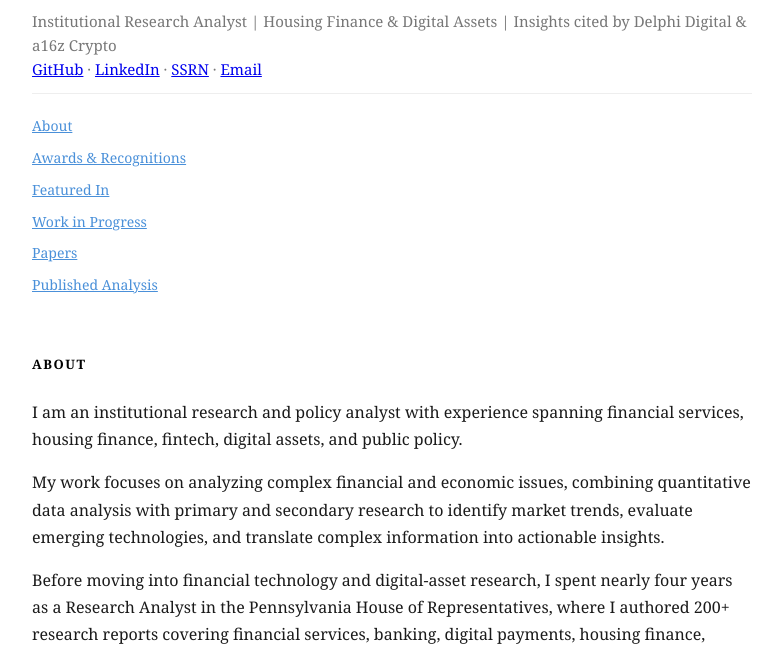
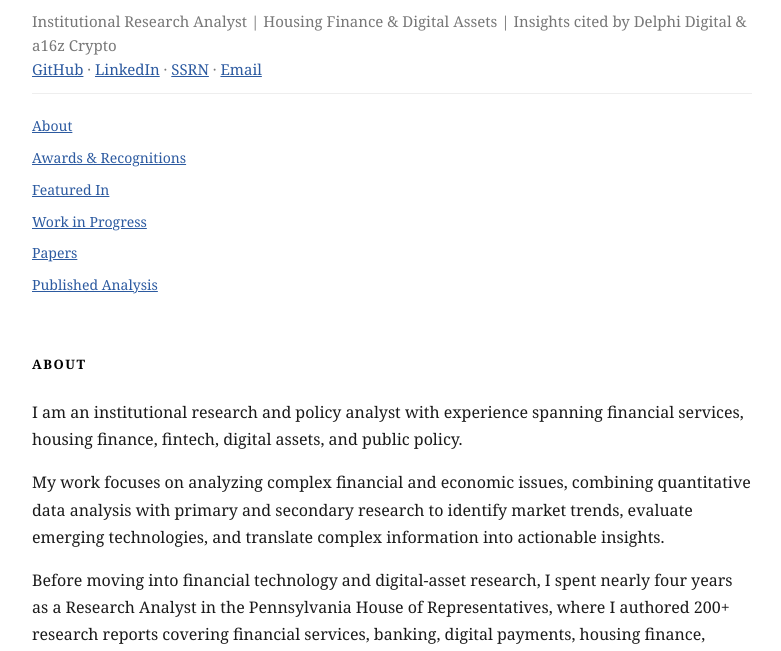
Before and after one commit to BrandynHamilton/Research, a plain HTML site: page index.html in a window 1280 px wide. Shown: the part 149-800 px from the top of the page, without its empty margins (248-1029 px from the left). Drawn offline with Linux system fonts and the light colour scheme.

Commit message:
chore: update link coloring to be uniform

```diff
--- a/style.css
+++ b/style.css
@@ -38,6 +38,15 @@ font-size: 15px;
 color: #777;
 margin: 0;
 line-height: 1.6;
+}
+
+.description a {
+color: #2c5aa0;
+text-decoration: underline;
+}
+
+.description a:hover {
+color: #4a90d9;
 }
 
 h2 {
@@ -136,7 +145,7 @@ margin: 8px 0;
 }
 
 .nav a {
-color: #4a90d9;
+color: #2c5aa0;
 text-decoration: underline;
 }
 
```
